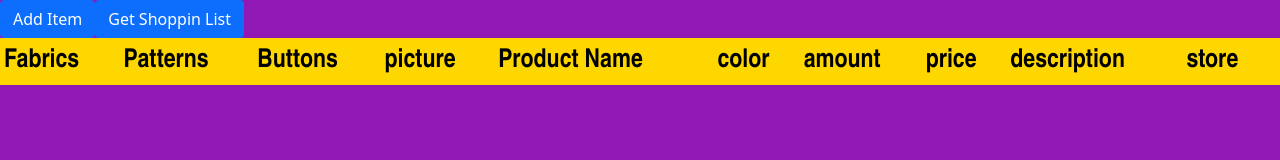
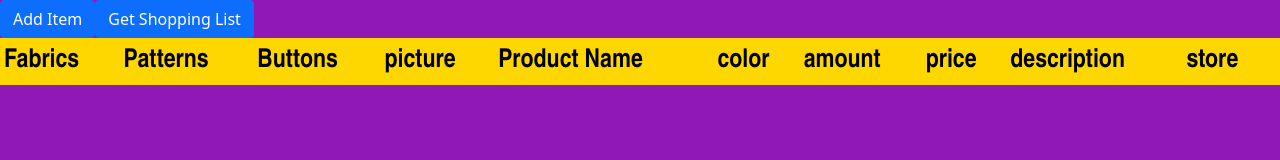
Before and after one commit to Valderhide/inventory, a React (Create React App) app: page / in a window 1280 px wide. Shown: the top 160 px of the page. Built offline with nearby package versions, Linux system fonts and the light colour scheme.

Commit message:
Shopping List Button and test Modal made. Need to work on allowing multiple Modals at same time

```diff
--- a/src/App.js
+++ b/src/App.js
@@ -88,6 +88,10 @@ function App() {
             Add Item
           </Button>
 
+          <Button variant="primary" onClick={handleShow}>
+            Get Shopping List
+          </Button>
+
           <Modal show={show} onHide={handleClose}>
             <Modal.Header closeButton>
               <Modal.Title>Add Item</Modal.Title>
@@ -103,14 +107,25 @@ function App() {
             </Modal.Footer>
           </Modal>
 
-          <Button variant="primary">
-Get Shoppin List
-          </Button>
-
+          <Modal /*show={show} onHide={handleClose}*/>
+            <Modal.Header closeButton>
+              <Modal.Title>Shopping List</Modal.Title>
+            </Modal.Header>
+            <Modal.Body> Test </Modal.Body>
+            <Modal.Footer>
+              <Button variant="secondary" onClick={handleClose}>
+                Close
+              </Button>
+              <Button variant="primary" onClick={handleClose} type="submit" form="submitForm">
+                Export/Print
+              </Button>
+            </Modal.Footer>
+          </Modal>
 
         </header>
+
         <table className="inv-table">
-        <ItemTable data={data} onRowDelete={onRowDelete} />
+          <ItemTable data={data} onRowDelete={onRowDelete} />
         </table>
       </div>
     </>
```
